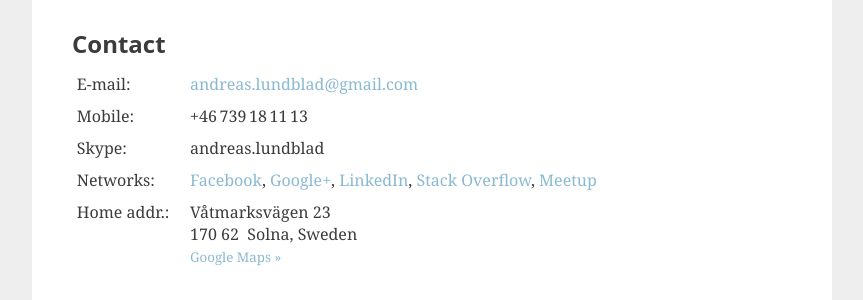
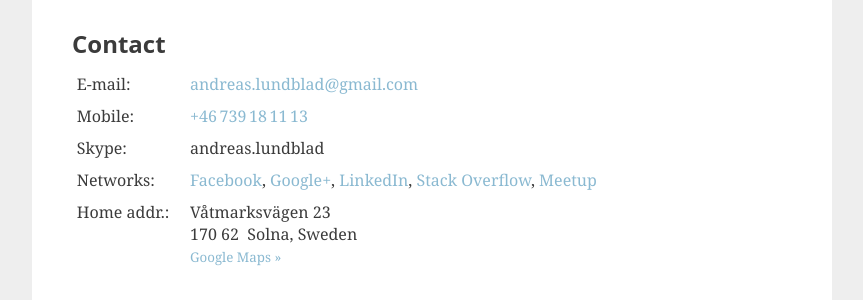
Before and after one commit to aioobe/aioobe.github.io, a Jekyll site: the page built from index.html, in a window 1280 px wide. Shown: the part 601-901 px from the top of the page, without its empty margins (208-1071 px from the left). Built offline with Jekyll 4.4.1, drawn with Linux system fonts in a browser that asks for light colours.

Commit message:
Made phone number clickable.

```diff
--- a/index.html
+++ b/index.html
@@ -77,7 +77,7 @@ featured:
     </div>
     <div>
         <div>Mobile:</div>
-        <div><span style="white-space: nowrap">+46&thinsp;739&thinsp;18&thinsp;11&thinsp;13</span></div>
+        <div><a href="tel:+46739181113" style="white-space: nowrap">+46&thinsp;739&thinsp;18&thinsp;11&thinsp;13</a></div>
     </div>
     <div>
         <div>Skype:</div>
```
